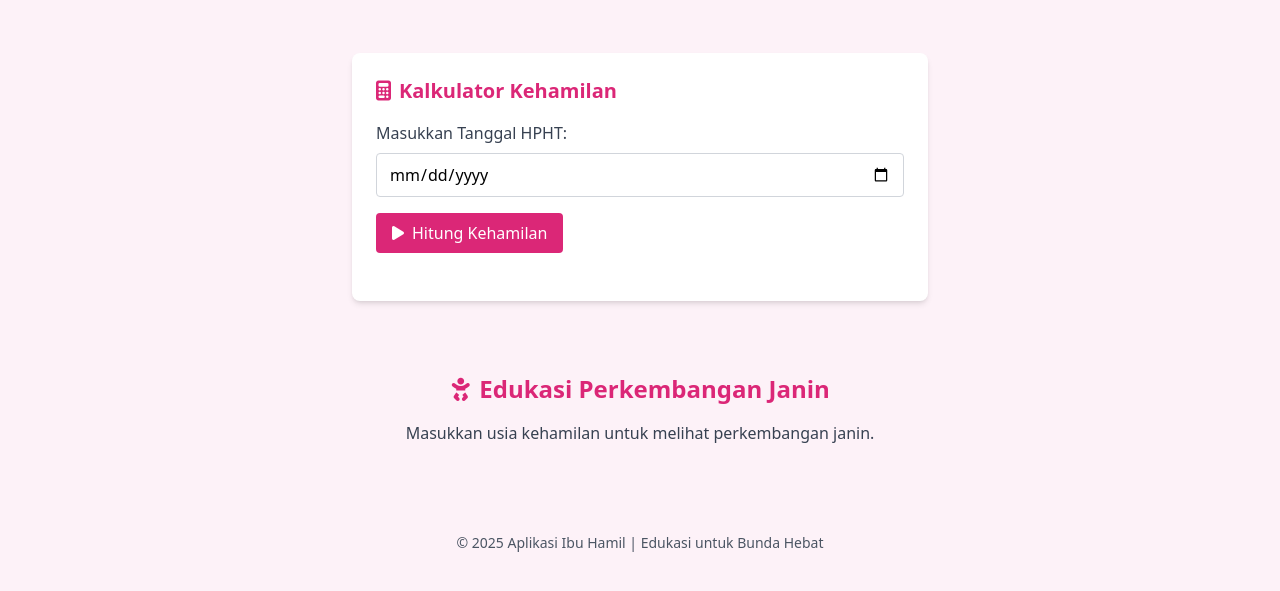
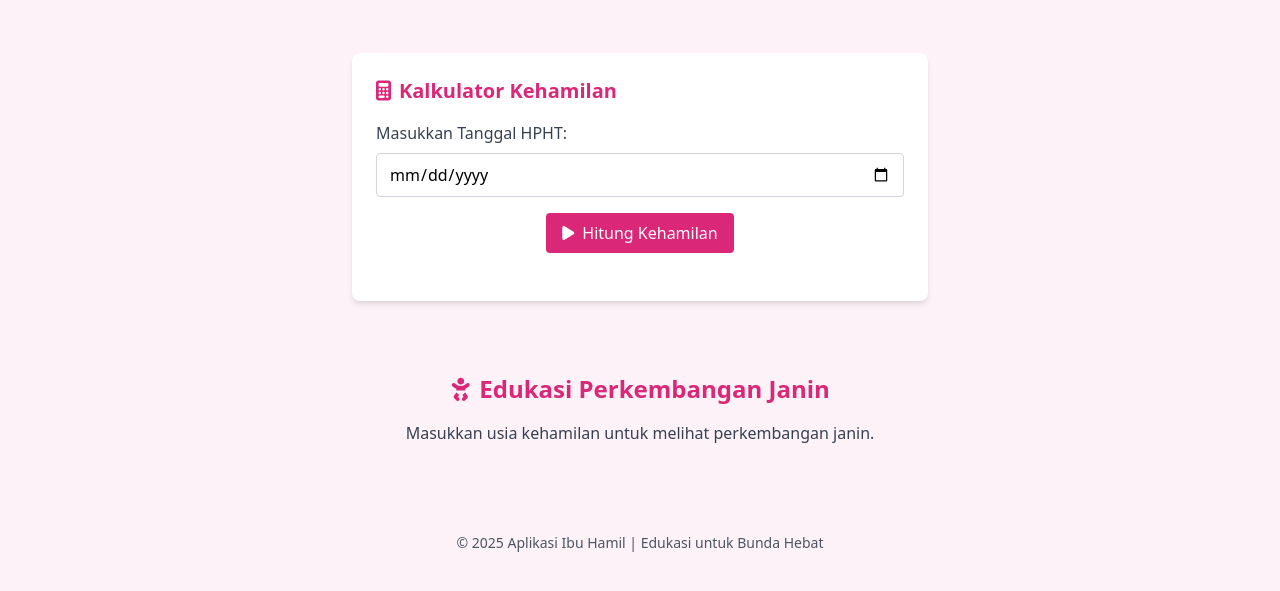
Before and after one commit to wasep12/ibu-hamil-app, a plain HTML site: page index.html in a window 1280 px wide. Shown: the part 171-762 px from the top of the page. Drawn offline with nearby package versions, Linux system fonts and the light colour scheme.

Commit message:
edit perkembangan3

```diff
--- a/index.html
+++ b/index.html
@@ -74,9 +74,9 @@
     </h3>
     <label for="hpht" class="block mb-2 font-medium text-gray-700 dark:text-gray-200">Masukkan Tanggal HPHT:</label>
     <input type="date" id="hpht" class="w-full border border-gray-300 rounded px-3 py-2 mb-4 text-black" />
-    <button onclick="hitungKehamilan()" class="bg-pink-600 text-white px-4 py-2 rounded hover:bg-pink-700 flex items-center gap-2">
-      <i class="fas fa-play"></i> Hitung Kehamilan
-    </button>
+<button onclick="hitungKehamilan()" class="bg-pink-600 text-white px-4 py-2 rounded hover:bg-pink-700 flex items-center gap-2 w-full sm:w-auto mx-auto">
+  <i class="fas fa-play"></i> Hitung Kehamilan
+</button>
     <div id="hasil" class="mt-6 text-gray-800 dark:text-gray-100 text-lg"></div>
   </section>
 
```
